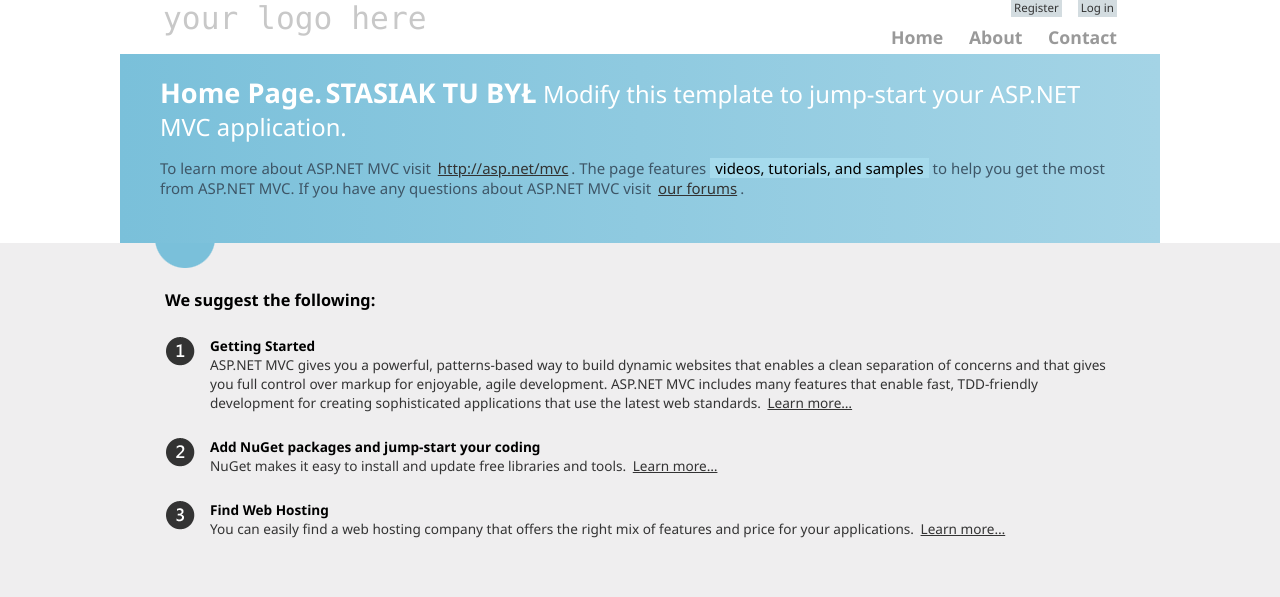
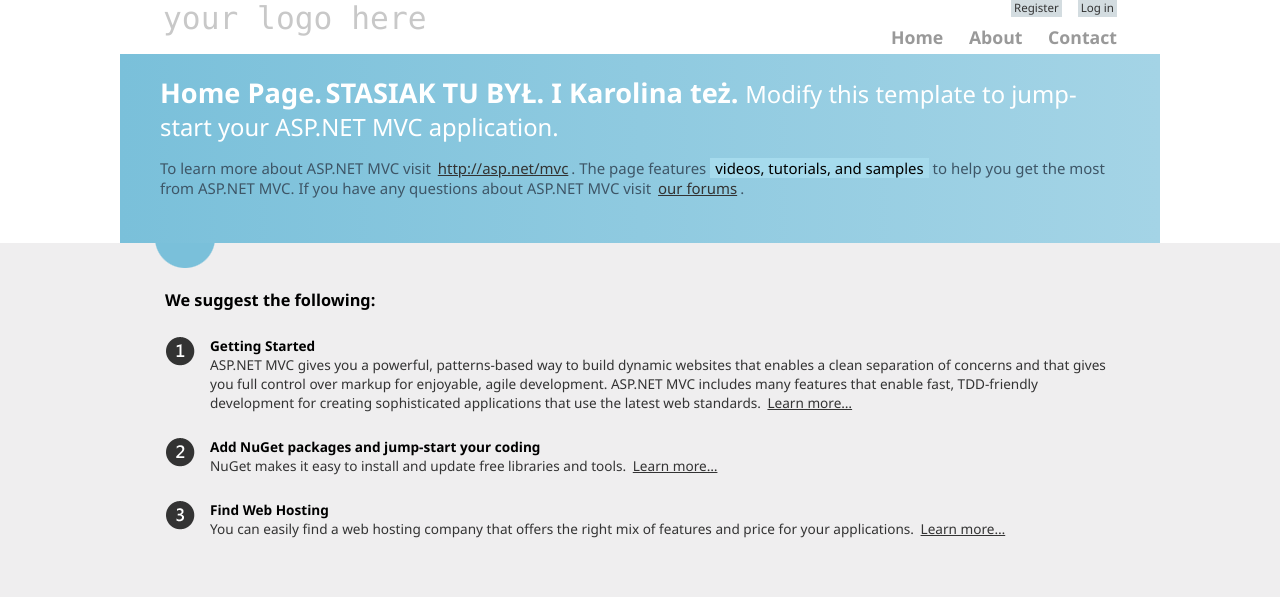
Before and after one commit to manectric/OnFit, an ASP.NET MVC app: page / in a window 1280 px wide. Shown: the part 30-627 px from the top of the page. Run offline with ASP.NET Core 8 and stand-ins for ASP.NET MVC 5, Linux system fonts and the light colour scheme; the project's own start-up code is not run, and a stand-in starts its controllers and pages; some libraries are stand-ins or nearby versions.

Commit message:
moje zmiany

```diff
--- a/onFit/onFit/Views/Home/Index.cshtml
+++ b/onFit/onFit/Views/Home/Index.cshtml
@@ -6,7 +6,7 @@
         <div class="content-wrapper">
             <hgroup class="title">
                 <h1>@ViewBag.Title.</h1>
-                <h1>STASIAK TU BYŁ</h1>
+                <h1>STASIAK TU BYŁ. I Karolina też.</h1>
                 <h2>@ViewBag.Message</h2>
             </hgroup>
             <p>
```
